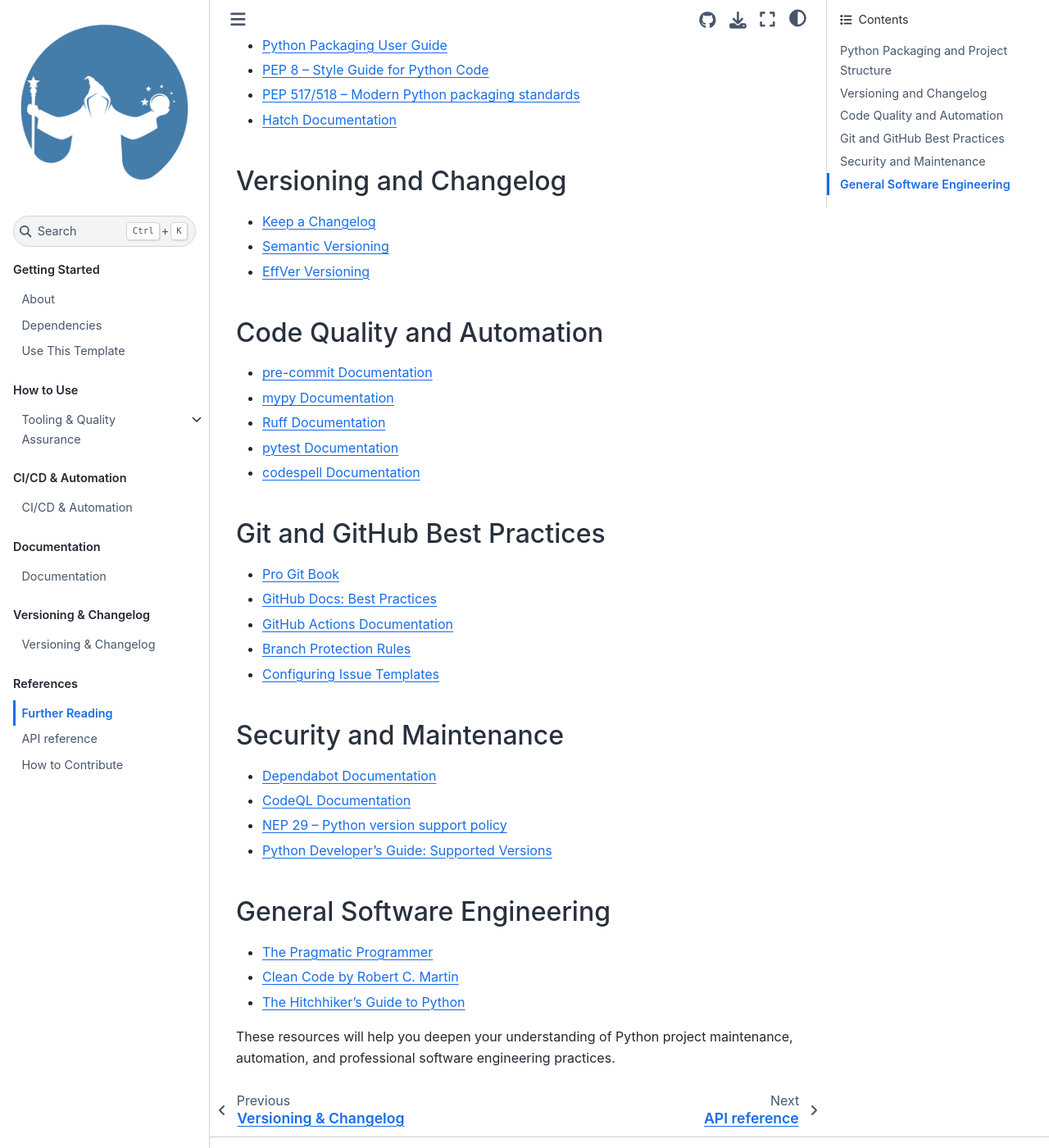
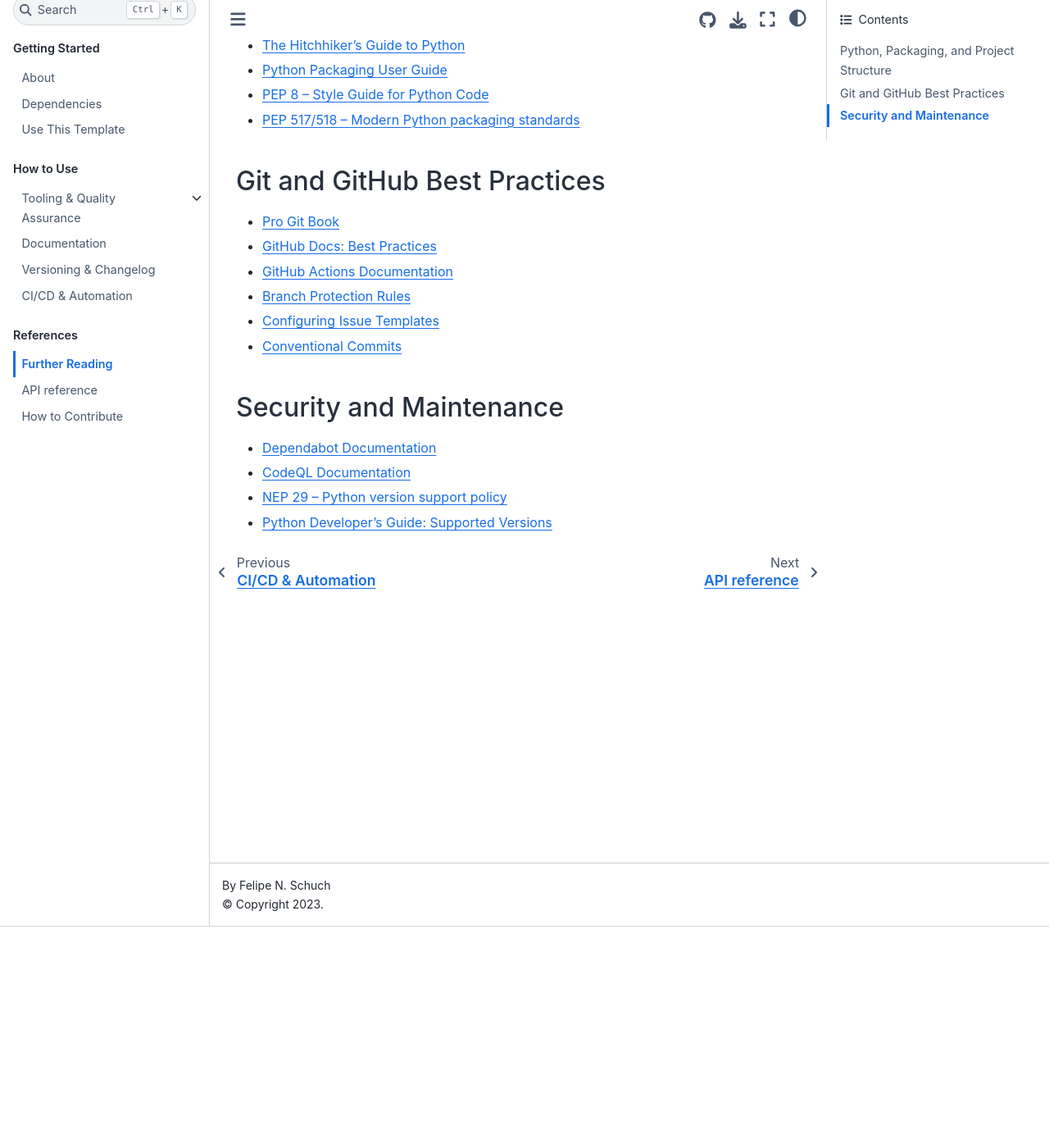
Before and after one commit to fschuch/wizard-template, a Jupyter Book: the page built from docs/references/further-reading.md, in a window 1280 px wide and 1400 px high, scrolled down 270 px. Shown: the whole window at 82% size. Built offline with Jupyter Book 1.0.4 settings and Sphinx 7.4.7 and the Sphinx Book theme 1.1.4, drawn with Linux system fonts in a browser that asks for light colours; some of the changed text lies outside the part shown.

Commit message:
feat: update documentation structure and enhance references for versioning and tooling

```diff
--- a/docs/_toc.yml
+++ b/docs/_toc.yml
@@ -22,15 +22,9 @@
           - file: tooling/zizmor.md
           - file: tooling/coverage.md
           - file: tooling/dependabot.md
-  - caption: CI/CD & Automation
-    chapters:
+      - file: documentation.md
+      - file: versioning-changelog.md
       - file: ci-cd.md
-  - caption: Documentation
-    chapters:
-      - file: documentation.md
-  - caption: Versioning & Changelog
-    chapters:
-      - file: versioning-changelog.md
   - caption: References
     chapters:
       - file: references/further-reading.md
--- a/docs/references/further-reading.md
+++ b/docs/references/further-reading.md
@@ -2,26 +2,12 @@
 
 This section provides curated resources and best practices for Python development, Git/GitHub workflows, project maintenance, and general software engineering. Use these references to deepen your knowledge and keep your projects robust and maintainable.
 
-## Python Packaging and Project Structure
+## Python, Packaging, and Project Structure
 
+- [The Hitchhiker’s Guide to Python](https://docs.python-guide.org/)
 - [Python Packaging User Guide](https://packaging.python.org/)
 - [PEP 8 – Style Guide for Python Code](https://peps.python.org/pep-0008/)
 - [PEP 517/518 – Modern Python packaging standards](https://peps.python.org/pep-0517/)
-- [Hatch Documentation](https://hatch.pypa.io/)
-
-## Versioning and Changelog
-
-- [Keep a Changelog](https://keepachangelog.com/en/1.0.0/)
-- [Semantic Versioning](https://semver.org/)
-- [EffVer Versioning](https://jacobtomlinson.dev/effver)
-
-## Code Quality and Automation
-
-- [pre-commit Documentation](https://pre-commit.com/)
-- [mypy Documentation](https://mypy.readthedocs.io/en/stable/)
-- [Ruff Documentation](https://docs.astral.sh/ruff/)
-- [pytest Documentation](https://docs.pytest.org/en/stable/)
-- [codespell Documentation](https://github.com/codespell-project/codespell)
 
 ## Git and GitHub Best Practices
 
@@ -30,6 +16,7 @@
 - [GitHub Actions Documentation](https://docs.github.com/en/actions)
 - [Branch Protection Rules](https://docs.github.com/en/repositories/configuring-branches-and-merges-in-your-repository/managing-protected-branches/managing-a-branch-protection-rule)
 - [Configuring Issue Templates](https://docs.github.com/en/communities/using-templates-to-encourage-useful-issues-and-pull-requests/configuring-issue-templates-for-your-repository#configuring-the-template-chooser)
+- [Conventional Commits](https://www.conventionalcommits.org/en/v1.0.0/)
 
 ## Security and Maintenance
 
@@ -37,11 +24,3 @@
 - [CodeQL Documentation](https://codeql.github.com/docs/codeql-overview/about-codeql/)
 - [NEP 29 – Python version support policy](https://numpy.org/neps/nep-0029-deprecation_policy.html)
 - [Python Developer's Guide: Supported Versions](https://devguide.python.org/versions/#status-of-python-versions)
-
-## General Software Engineering
-
-- [The Pragmatic Programmer](https://pragprog.com/titles/tpp20/the-pragmatic-programmer-20th-anniversary-edition/)
-- [Clean Code by Robert C. Martin](https://www.oreilly.com/library/view/clean-code/9780136083238/)
-- [The Hitchhiker’s Guide to Python](https://docs.python-guide.org/)
-
-These resources will help you deepen your understanding of Python project maintenance, automation, and professional software engineering practices.
```
Also changed, not shown: docs/tooling/hatch.md (+9 -3 lines), docs/versioning-changelog.md (+1 -1 lines).
